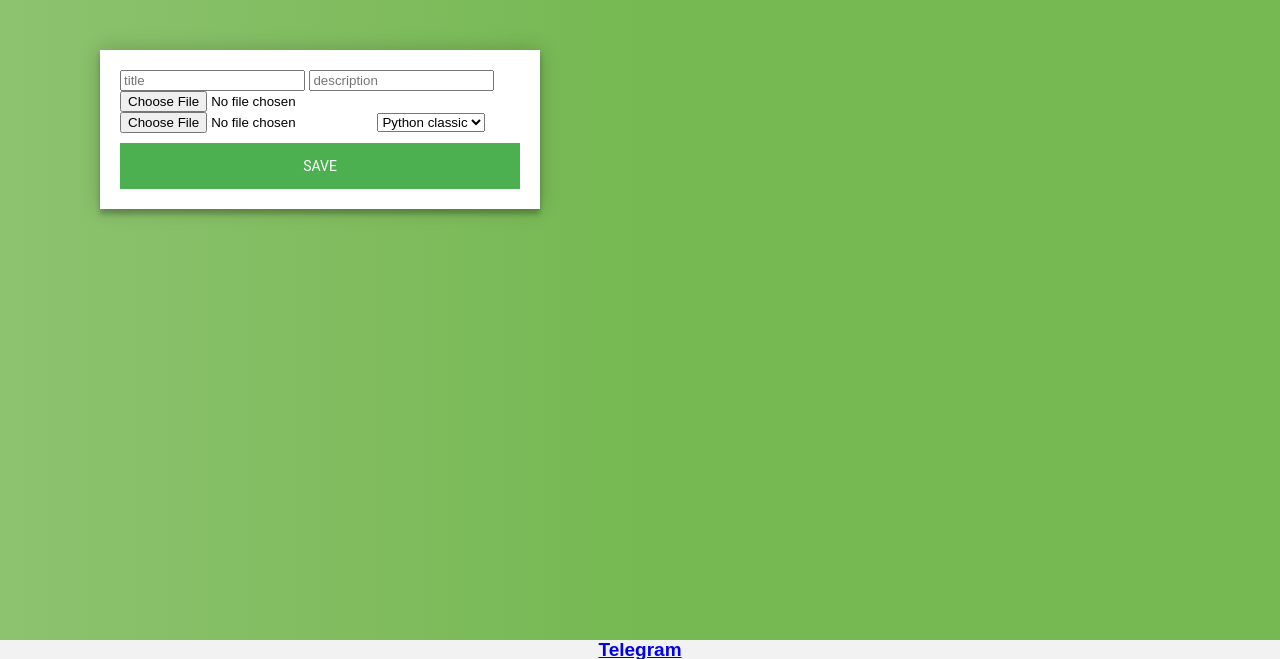
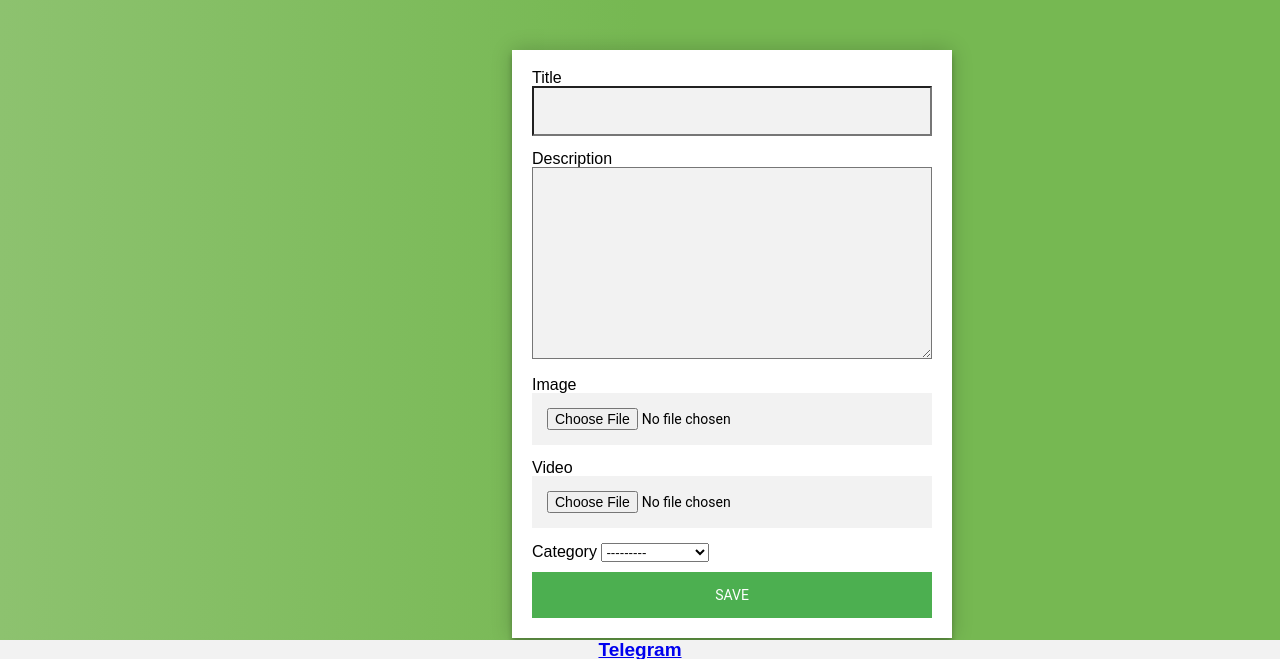
Before and after one commit to Bounty2049/OTubeProject, a Django app: page /products/create in a window 1280 px wide. Shown: the part 141-800 px from the top of the page. Run offline with Django 4.2, Linux system fonts and the light colour scheme; data comes from the database, SQL or seed files in the repository; both versions use the stored data as it was before the commit.

Commit message:
verstion 0.3

```diff
--- a/otube/otube/urls.py
+++ b/otube/otube/urls.py
@@ -20,6 +20,12 @@
 from django.conf import settings
 
 from products.views import index
+from products.views import ProductViewSet
+
+from rest_framework import routers
+
+router = routers.SimpleRouter()
+router.register(r'product', ProductViewSet)
 
 
 urlpatterns = [
@@ -27,6 +33,10 @@
     path('', index, name='index'),
     path('products/', include('products.urls', namespace='products')),
     path('users/', include('users.urls', namespace='users')),
+    path('api/v2/', include(router.urls)),
+    path('api/v2/drf-auth/', include('rest_framework.urls'))
+    # path('api/v1/productlist/', ProductViewSet.as_view({'get': 'list'})),
+    # path('api/v1/productlist/<int:pk>/', ProductViewSet.as_view({'put': 'update'})),
 ]
 
 if settings.DEBUG:
--- a/otube/products/forms.py
+++ b/otube/products/forms.py
@@ -2,22 +2,25 @@
 from products.models import Product, ProductCategory
 
 
-class UserCreatingLesson(forms.Form):
-
-    CATEGORY_CHOICES = ((6, 'Python classic'),
-                        (7, 'Django'),
-                        (8, 'Request'),
-                        (9, 'BeautifulSoup')
-                        )
-
-    title = forms.CharField(widget=forms.TextInput(attrs={'placeholder': 'title'}))
-    description = forms.CharField(widget=forms.TextInput(attrs={'placeholder': 'description'}))
-    preview = forms.ImageField(widget=forms.FileInput(attrs={'placeholder': 'preview'}), required=False)
-    video = forms.FileField(widget=forms.FileInput(attrs={'placeholder': 'video'}), required=False)
-    category = forms.ChoiceField(choices=CATEGORY_CHOICES)
+# class UserCreatingLesson(forms.ModelForm):
+#     class Meta:
+#         model = Product
+#         fields = ('title', 'description', 'preview', 'video', 'category')
 
 
+class UserCreationLesson(forms.ModelForm):
+    # title = forms.CharField(widget=(forms.TextInput(attrs={'placeholder': 'title'})))
+    # description = forms.CharField(widget=(forms.Textarea(attrs={'cols': '30', 'row': '10'})))
+    # preview = forms.ImageField(widget=(forms.FileInput(attrs={'placeholder': 'image'})))
+    # video = forms.FileField(widget=(forms.FileInput(attrs={'placeholder': 'video'})))
+    # category = forms.ModelChoiceField(queryset=ProductCategory.objects.all())
 
     class Meta:
         model = Product
         fields = ('title', 'description', 'preview', 'video', 'category')
+        widgets = {
+            'title': forms.TextInput(attrs={'class': 'user-input'}),
+            'description': forms.Textarea(attrs={'class': 'user-input', 'cols': '30', 'row': '10'}),
+            'preview': forms.FileInput(attrs={'class': 'user-input'}),
+            'video': forms.FileInput(attrs={'class': 'user-input'})
+        }
--- a/otube/products/models.py
+++ b/otube/products/models.py
@@ -5,10 +5,10 @@
 class Product(models.Model):
     title = models.CharField(max_length=128)
     description = models.TextField()
-    image = models.ImageField(upload_to='products_images')
-    video_url = models.FileField(upload_to='products_videos')
+    preview = models.ImageField(upload_to='products_images')
+    video = models.FileField(upload_to='products_videos')
     category = models.ForeignKey('ProductCategory', on_delete=models.PROTECT)
-    # owner = models.ForeignKey(VideoOwner)
+    user = models.ForeignKey(User, verbose_name='User', on_delete=models.CASCADE)
 
     def __str__(self):
         return self.title
@@ -16,7 +16,6 @@
 
 class ProductCategory(models.Model):
     title = models.CharField(max_length=32)
-    description = models.TextField(null=True, blank=True)
 
     def __str__(self):
         return self.title
--- a/otube/products/templates/products/create.html
+++ b/otube/products/templates/products/create.html
@@ -20,7 +20,7 @@
                 <section>
                     {% if user.is_authenticated %}
                     <a href="{% url 'users:profile' %}" class="user-button">Profile</a>
-                    <a href="{% url "products:products" %}" class="user-button">Main</a>
+                    <a href="{% url 'products:products' %}" class="user-button">Main</a>
                     <a href="{% url 'users:logout'%}" class="user-button">Logout</a>
                     {% if user.is_superuser or user.is_staff %}
                         <a href="{% url 'admin:index' %}" class="user-button">Admin</a>
@@ -34,14 +34,24 @@
     </header>
     <main>
         <section class="form">
-            <form action="{% url 'products:create' %}" method="post">
+            <form action="{% url 'products:create' %}" method="post" enctype="multipart/form-data">
                 {% csrf_token %}
+                <label for="{{ form.title.id_for_label }}">Title</label>
                 {{ form.title }}
+
+                <label for="{{ form.description.id_for_label }}">Description</label>
                 {{ form.description }}
+
+                <label for="{{ form.preview.id_for_preview }}">Image</label>
                 {{ form.preview }}
+
+                <label for="{{ form.video.id_for_label }}">Video</label>
                 {{ form.video }}
-                {{ form.category }}
-                <button class="user-save">Save</button>
+                <p>
+                    <label for="{{ form.category.id_for_category }}">Category</label>
+                    {{ form.category }}
+                </p>
+                <button class="user-save" placeholder="save">Save</button>
             </form>
         </section>
     </main>
--- a/otube/products/templates/products/index.html
+++ b/otube/products/templates/products/index.html
@@ -39,7 +39,9 @@
                                 <h2>
                                     <a class="startup-header" href="#">{{ product.title }}</a>
                                 </h2>
-                                <a class="video-link" href="{{ product.video_url }}"><img class="video-link-image" src="{{ product.image.url }}"></a>
+                                <video width="400" height="300" controls="control"s poster="{{ product.preview.url }}">
+                                    <source src="{{ product.video.url }}" type='video/webm; codecs="vp8, vorbis"'>
+                                </video>
                                 <p>{{ product.description }}</p>
                                 <a class="user-button" href="{% url 'products:add_to_library' product.id %}">Add to library</a>
                             </div>
@@ -51,7 +53,7 @@
                 <div class="site-categories">
                     {% for category in categories %}
                         <ul>
-                            <li><a href="#" class="nav-button-categories">{{ category.title }}</a></li>
+                            <li><a href="{% url "products:category" category.id %}" class="nav-button-categories">{{ category.title }}</a></li>
                         </ul>
                     {% endfor %}
                 </div>
--- a/otube/products/urls.py
+++ b/otube/products/urls.py
@@ -6,6 +6,7 @@
 
 urlpatterns = [
    path('', index, name='products'),
+   path('category/<int:category_id>/', index, name='category'),
    path('libraries/add/<int:product_id>/', add_to_library, name='add_to_library'),
    path('libraries/delete/<int:library_id>/', delete_library, name='delete_library'),
    path('create', create, name='create')
--- a/otube/products/views.py
+++ b/otube/products/views.py
@@ -2,14 +2,34 @@
 from django.contrib.auth.decorators import login_required
 from products.models import Product, ProductCategory, Library
 from users.models import User
-from products.forms import UserCreatingLesson
+from products.forms import UserCreationLesson
 from django.urls import reverse
+from rest_framework import generics, viewsets
+from rest_framework.decorators import action
+from rest_framework.response import Response
+from products.serializers import ProductSerializer
 
 
-def index(request):
+class ProductViewSet(viewsets.ModelViewSet):
+    queryset = Product.objects.all()
+    serializer_class = ProductSerializer
+
+
+    @action(methods=['get'], detail=False)
+    def category(self, request):
+        cats = ProductCategory.objects.all()
+        return Response({'categories': [cat.title for cat in cats]})
+
+
+def index(request, category_id=None):
+    if category_id:
+        products = Product.objects.filter(category_id=category_id)
+    else:
+        products = Product.objects.all()
+
     context = {
         'title': 'OTubeProject',
-        'products': Product.objects.all(),
+        'products': products,
         'categories': ProductCategory.objects.all()
         }
     return render(request, 'products/index.html', context)
@@ -17,25 +37,26 @@
 
 def create(request):
     if request.method == 'POST':
-        form = UserCreatingLesson(data=request.POST)
+        form = UserCreationLesson(data=request.POST, files=request.FILES)
         if form.is_valid():
-            title = request.POST['title']
-            description = request.POST['description']
-            preview = request.POST['preview']
-            video = request.POST['video']
-            category = ProductCategory.objects.get(id=request.POST['category'])
-            new_lesson = Product(title=title, description=description, image=preview, video_url=video, category=category)
-            new_lesson.save()
-            return HttpResponseRedirect(reverse('index'))
+            try:
+                form.save()
+                return HttpResponseRedirect(reverse('index'))
+            except:
+                print(None, 'ERROR')
+            finally:
+                print('Work with form done')
     else:
-        form = UserCreatingLesson()
+        form = UserCreationLesson()
+
 
     context = {
         'title': 'Create Lesson',
         'form': form
     }
 
-    return render(request, 'products/create.html', context)
+    return render(request, 'products/create.html', context=context)
+
 
 @login_required
 def add_to_library(request, product_id):
@@ -49,6 +70,7 @@
 
     return HttpResponseRedirect(request.META['HTTP_REFERER'])
 
+
 @login_required
 def delete_library(request, library_id):
     library = Library.objects.get(id=library_id)
--- a/otube/static/hacker/css/create.css
+++ b/otube/static/hacker/css/create.css
@@ -9,7 +9,7 @@
     max-width: 400px;
     padding: 20px;
     box-shadow: 0 0 20px 0 rgba(0, 0, 0, 0.2), 0 5px 5px 0 rgba(0, 0, 0, 0.24);
-    margin-left: 100px;
+    margin-left: 40%;
     margin-right: 0px;
 }
 
```
Also changed, not shown: otube/otube/settings.py (+9 -0 lines), otube/products/serializers.py (added, +10 -0 lines), otube/db.sqlite3 (deleted), otube/products/migrations/0008_rename_image_product_preview_and_more.py (added), otube/products/migrations/0009_remove_productcategory_description_product_user.py (added).
